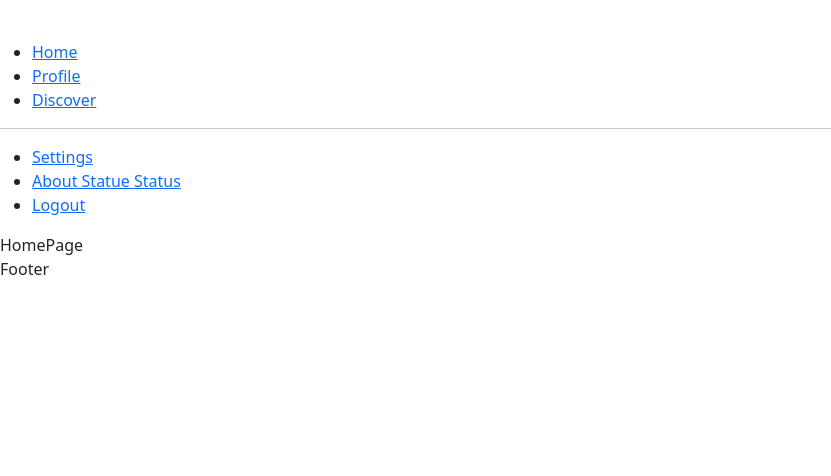
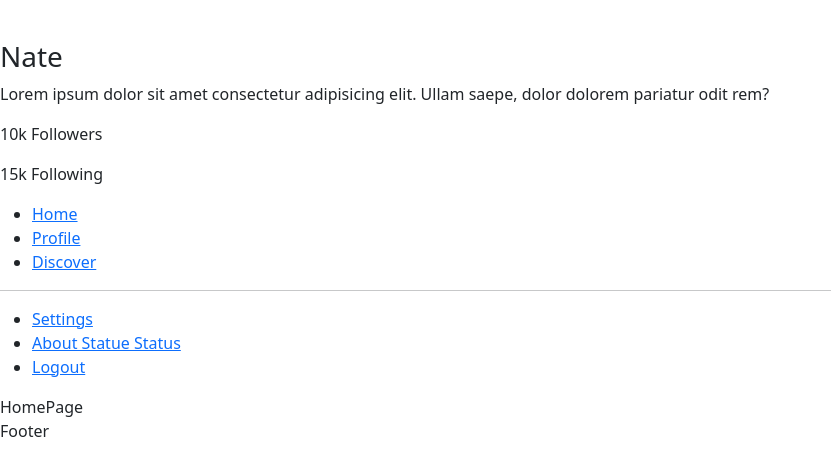
Before and after one commit to TDG-Org/Statue-Status, a React (Create React App) app in the folder client/: page / in a window 1280 px wide. Shown: the top 476 px of the page, without its empty margins (0-831 px from the left). Built offline with nearby package versions, Linux system fonts and the light colour scheme.

Commit message:
completed html layout for user component

```diff
--- a/client/src/components/User.jsx
+++ b/client/src/components/User.jsx
@@ -4,7 +4,8 @@ const User = () => {
   return (
     <div className="user-avatar-section">
 
-      <div className="user-avatar-section-top">
+      {/* Top Section  */}
+      <div className="user-avatar-sect-top">
 
       {/* badge section  */}
       <ul className="badge-sect">
@@ -20,6 +21,26 @@ const User = () => {
 
       </div>
 
+      {/* Bottom Section  */}
+      <div className="user-avatar-sect-bottom">
+
+        {/* Username  */}
+        <h3 className="username" id="username">Nate</h3>
+
+        {/* User bio section  */}
+        <p className="user-bio" id="userBio">
+          Lorem ipsum dolor sit amet consectetur adipisicing elit. Ullam saepe, dolor dolorem pariatur odit rem?
+        </p>
+
+        {/* User's Followers and Following Count  */}
+        <div className="follow-count-wrapper">
+          <p className="following-count"><span id="userFollowersCount">10k</span> Followers</p>
+          <p className="following-count"><span id="userFollowingCount">15k</span> Following</p>
+        </div>
+
+        {/* Link  */}
+
+      </div>
 
 
     </div>
```
